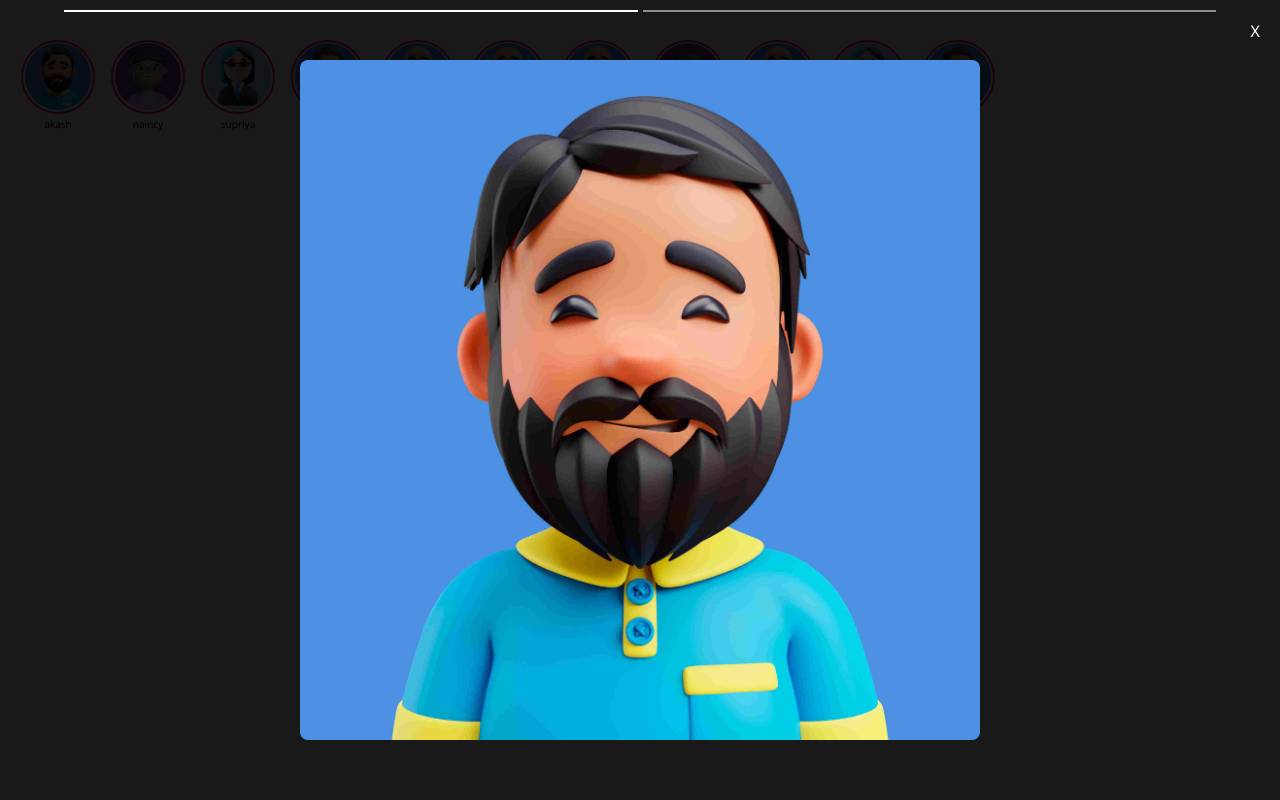
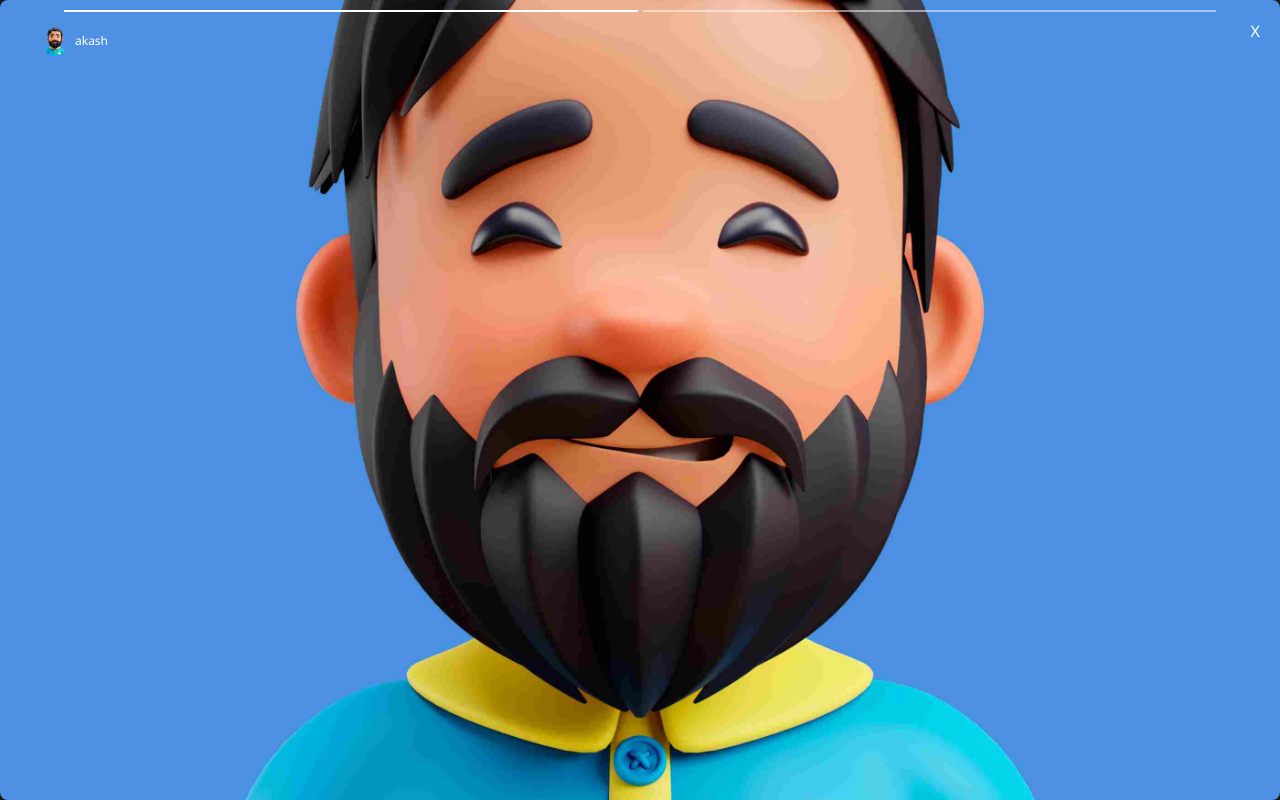
Before and after one commit to Naincy31/Story-Flow, a React (Create React App) app: page / in a window 1280 px wide. Both pictures are taken after a click on the element "akash". Built offline with nearby package versions, Linux system fonts and the light colour scheme; the HTML template or start-up script is replaced by a standard one.

Commit message:
feat: display user's dp and name in story

```diff
--- a/src/App.css
+++ b/src/App.css
@@ -102,9 +102,29 @@
   background-color: #fff;
 }
 
+.user-story-info {
+  position: absolute;
+  top: 20px;
+  left: 40px;
+  display: flex;
+  align-items: center;
+  gap: 5px;
+}
+
+.user-story-info img {
+  width: 30px;
+  height: 30px;
+  border-radius: 50%;
+}
+
+.story-user-name {
+  color: #fff;
+  font-size: 12px;
+}
+
 .story-image {
-  max-width: 95vw;
-  max-height: 85vh;
+  width: 100%;
+  height: 100%;
   border-radius: 8px;
   object-fit: cover;
 }
--- a/src/components/StoryView.tsx
+++ b/src/components/StoryView.tsx
@@ -56,6 +56,10 @@ const StoryView: React.FC<StoryViewProps> = ({ user, onClose, markUserAsSeen, on
                         <span key={index} className={`story-item-bar ${index <= storyIndex ? 'active' : ''}`} onClick={() => goToStory(index)}></span>
                     ))}
                 </div>
+                <div className="user-story-info">
+                    <img src={user.user_dp} alt={user.user_name} className="user-dp" />
+                    <p className="story-user-name">{user.user_name}</p>
+                </div>
                 <img src={user.user_stories[storyIndex]} alt={`Story ${storyIndex + 1}`} className="story-image" />
             </div>
             <div className="overlay right" onClick={goNext}></div>
```
